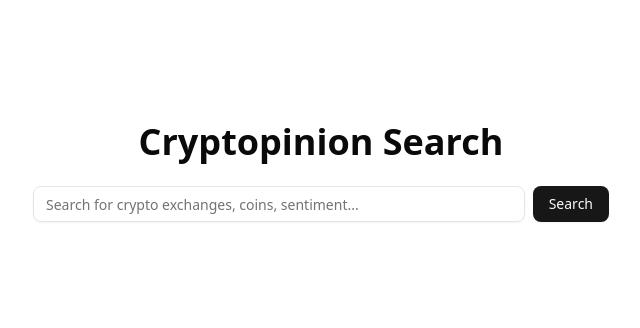
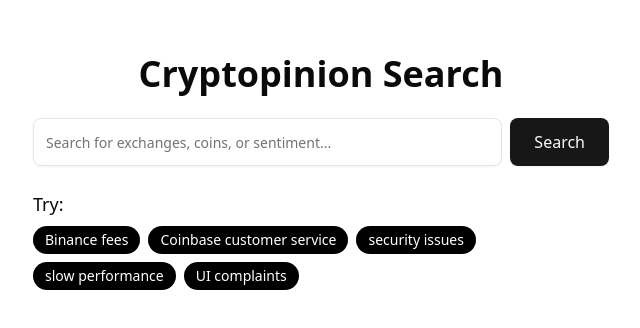
Before and after one commit to Jabezng2/SC4021---Group-20, a Next.js app in the folder frontend/: page / in a window 1280 px wide. Shown: the part 228-556 px from the top of the page, without its empty margins (319-959 px from the left). Built offline with nearby package versions, Linux system fonts and the light colour scheme.

Commit message:
feat: improved UI

```diff
--- a/frontend/app/page.tsx
+++ b/frontend/app/page.tsx
@@ -4,14 +4,25 @@
 import { Input } from "@/components/ui/input"
 import { Button } from "@/components/ui/button"
 import { useState } from "react"
+import { useRouter } from "next/navigation"
+import { Tag } from "@/components/ui/tag"
+
+const suggestions = [
+  "Binance fees",
+  "Coinbase customer service",
+  "security issues",
+  "slow performance",
+  "UI complaints"
+]
 
 export default function Home() {
   const [query, setQuery] = useState("")
+  const router = useRouter()
 
   const handleSearch = () => {
     if (!query.trim()) return
-    // You can replace this with navigation or API call
-    alert(`Searching for: ${query}`)
+    const encodedQuery = encodeURIComponent(query.trim())
+    router.push(`/search?q=${encodedQuery}`)
   }
 
   return (
@@ -21,15 +32,36 @@ export default function Home() {
       <div className="w-full max-w-xl flex items-center space-x-2">
         <Input
           type="text"
-          placeholder="Search for crypto exchanges, coins, sentiment..."
+          placeholder="Search for exchanges, coins, or sentiment..."
           value={query}
           onChange={(e) => setQuery(e.target.value)}
-          className="flex-1"
+          className="flex-1 h-12 text-base"
+          onKeyDown={(e) => e.key === "Enter" && handleSearch()}
         />
-        <Button onClick={handleSearch}>Search</Button>
+        <Button
+          className="h-12 text-base px-6 cursor-pointer"
+          onClick={handleSearch}
+          >Search</Button>
       </div>
 
-      {/* Optional: Recent searches, suggested tags, etc */}
+      {/* Suggested Queries */}
+      <div className="mt-6 w-full max-w-xl">
+        <h2 className="text-lg font-medium mb-2">Try:</h2>
+        <div className="flex flex-wrap gap-2">
+          {suggestions.map((tag) => (
+            <Tag
+              key={tag}
+              onClick={() => {
+                setQuery(tag)
+                router.push(`/search?q=${encodeURIComponent(tag)}`)
+              }}
+              className="cursor-pointer hover:opacity-80 transition"
+            >
+              {tag}
+            </Tag>
+          ))}
+        </div>
+      </div>
     </div>
   )
 }
--- /dev/null
+++ b/frontend/components/ui/tag.tsx
@@ -0,0 +1,19 @@
+import { cn } from "@/lib/utils"
+
+export function Tag({
+  children,
+  className,
+  ...props
+}: React.HTMLAttributes<HTMLSpanElement>) {
+  return (
+    <span
+      className={cn(
+        "inline-flex items-center rounded-full px-3 py-1 text-sm font-medium bg-black text-white",
+        className
+      )}
+      {...props}
+    >
+      {children}
+    </span>
+  )
+}
```
